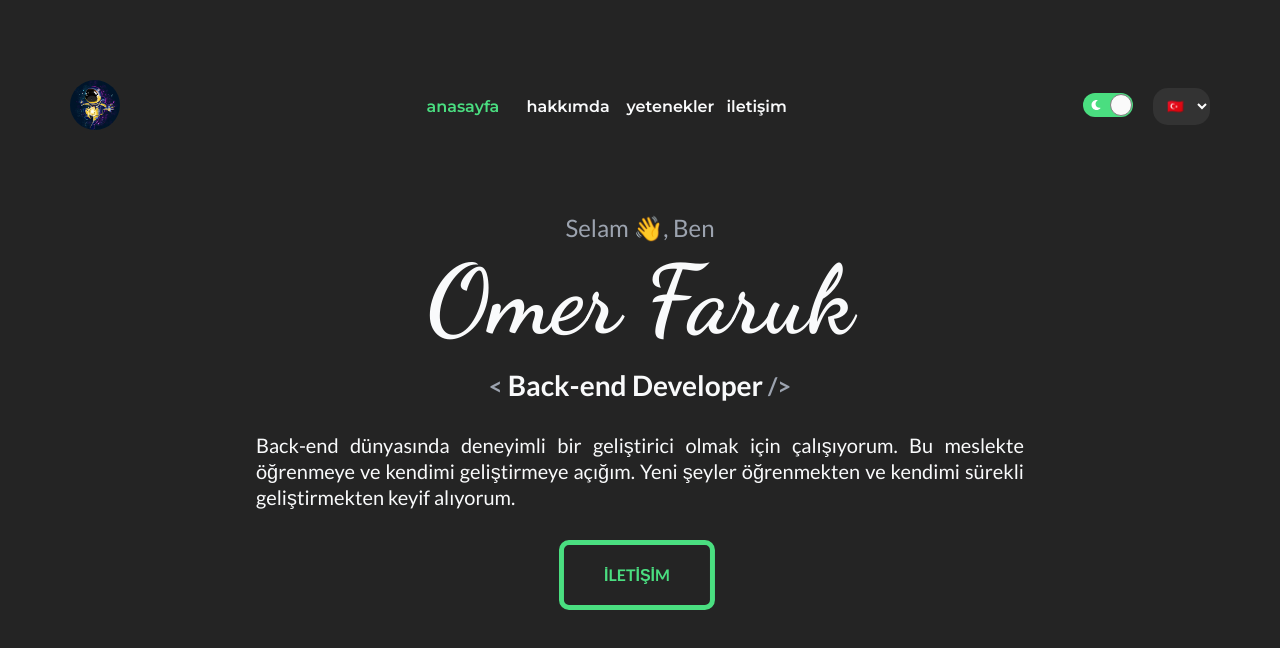
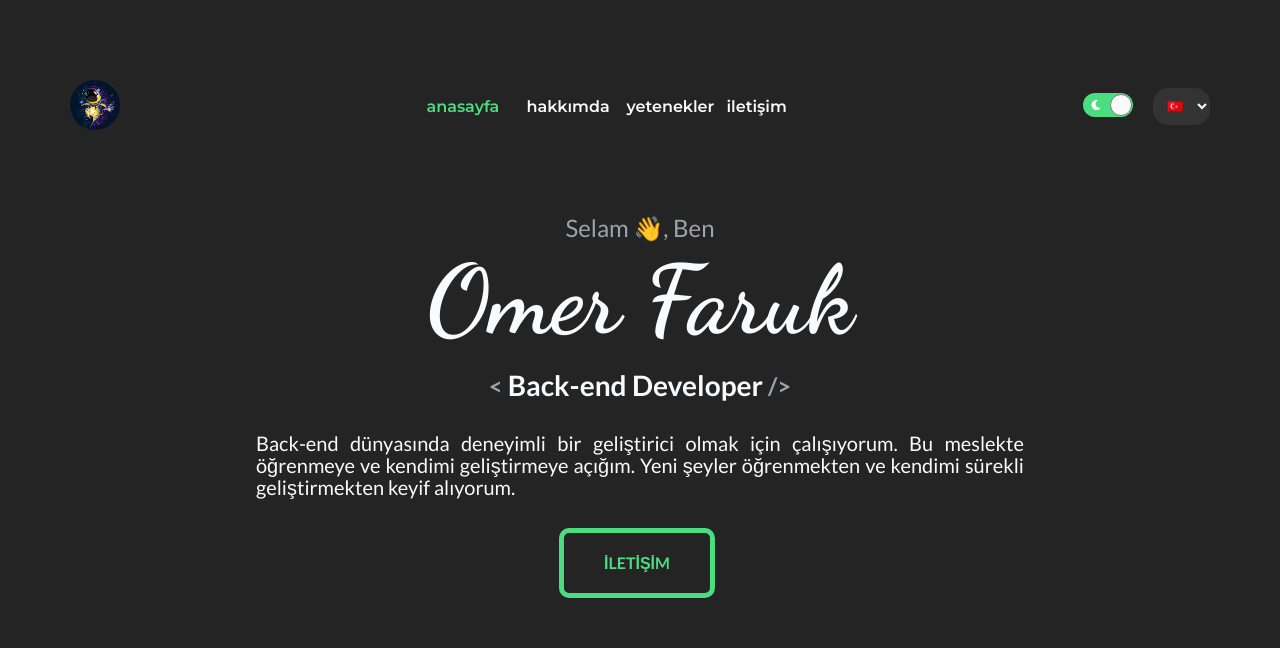
Before and after one commit to guleroglu/portfolio, a React (Vite) app: page / in a window 1280 px wide. Shown: the top 648 px of the page. Built offline with nearby package versions, Linux system fonts and the light colour scheme.

Commit message:
updated Home.css

```diff
--- a/src/components/Home/Home.css
+++ b/src/components/Home/Home.css
@@ -60,7 +60,7 @@
 .home-info-bottom {
   color: #f9fafb;
   font-size: 20px;
-  line-height: 26px;
+  line-height: 22px;
   text-align: justify;
 }
 
```
